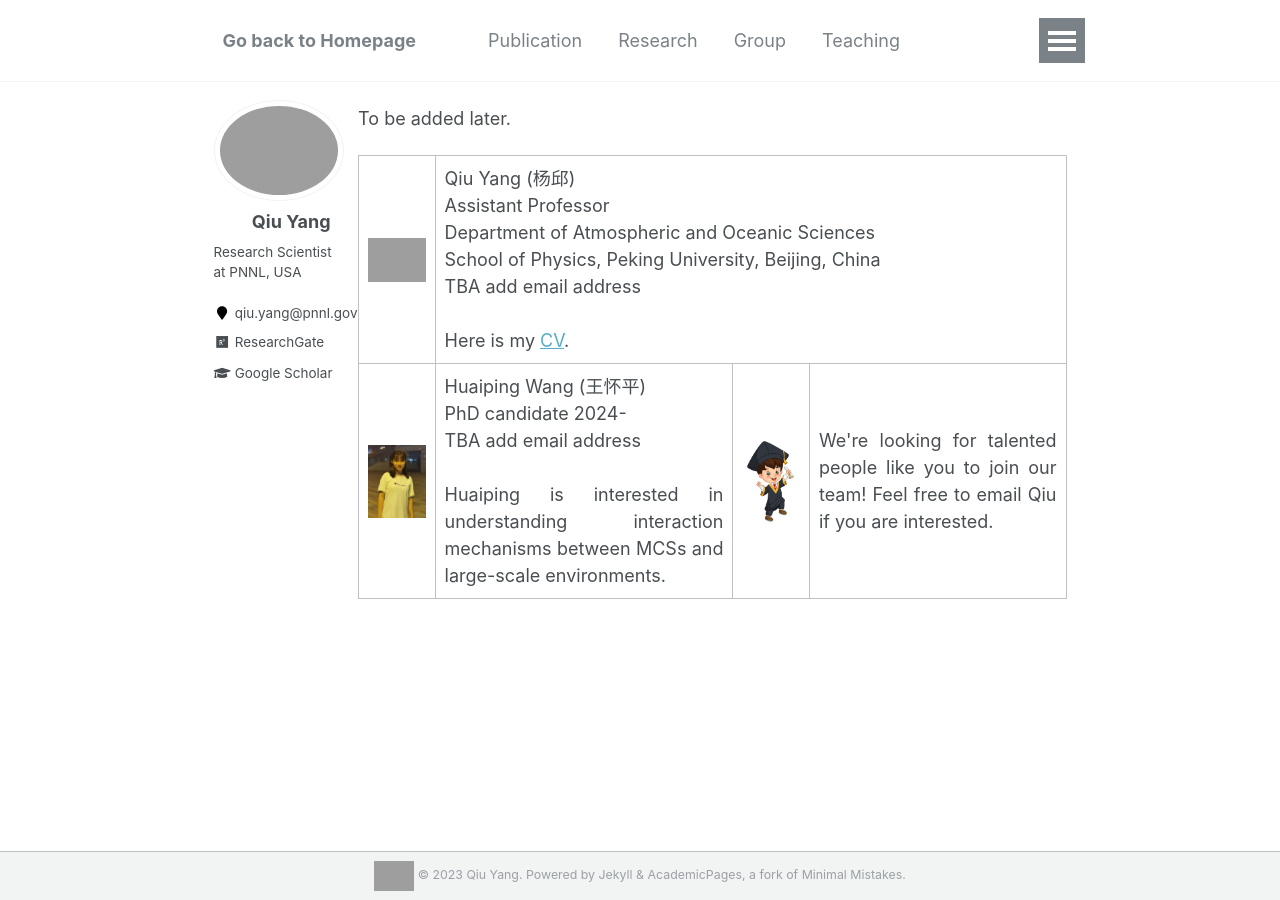
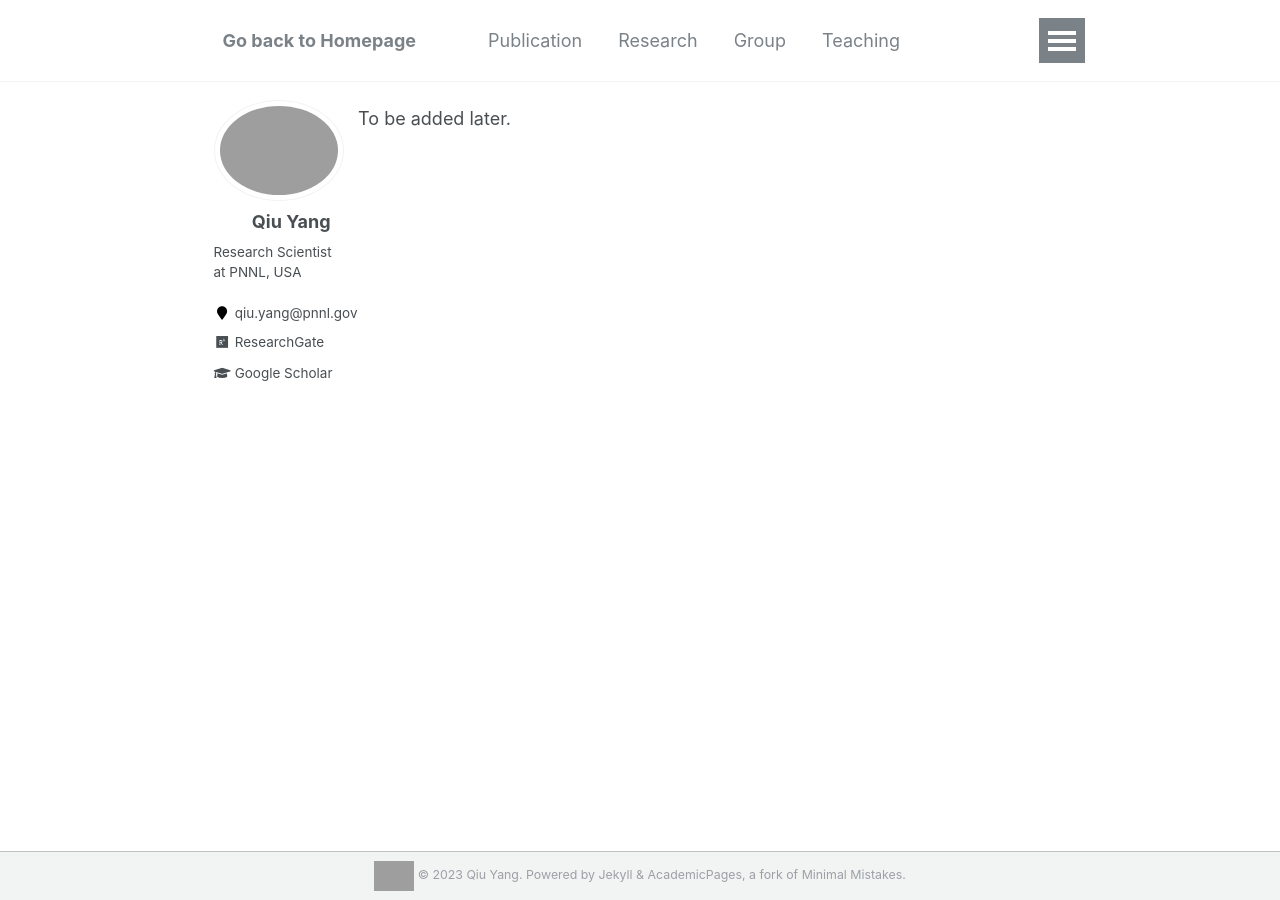
Before and after one commit to qiuyang50/qiuyang50.github.io, a Jekyll site: the page built from _pages/group.md, in a window 1280 px wide. Built offline with Jekyll 4.4.1, drawn with Linux system fonts in a browser that asks for light colours; some of the changed lines change nothing that is shown; grey boxes are pictures that could not be loaded.

Commit message:
Update group.md

```diff
--- a/_pages/group.md
+++ b/_pages/group.md
@@ -7,6 +7,7 @@
 
 To be added later.
 
+<!--
 <font size="5" face="Courier New" >
 <table>
   <tr>
@@ -15,8 +16,9 @@
   </tr>
   <tr>
     <td><img src="/images/HuaipingWang_2024PhD.jpg" alt="drawing" width="300"/></td>
-    <td>Huaiping Wang (王怀平)<br>PhD candidate 2024-<br>TBA add email address<br><br>Huaiping is interested in understanding interaction mechanisms between MCSs and large-scale environments.</td>
+    <td>Huaiping Wang (王怀平)<br>PhD candidate 2024-<br>TBA add email address<br><br>Huaiping is interested in understanding the interaction mechanisms between MCSs and large-scale environments.</td>
     <td><img src="/images/future_student.jpg" alt="drawing" width="300"/></td>
     <td>We're looking for talented people like you to join our team! Feel free to email Qiu if you are interested.</td>
   </tr>
 </table>
+-->
```
